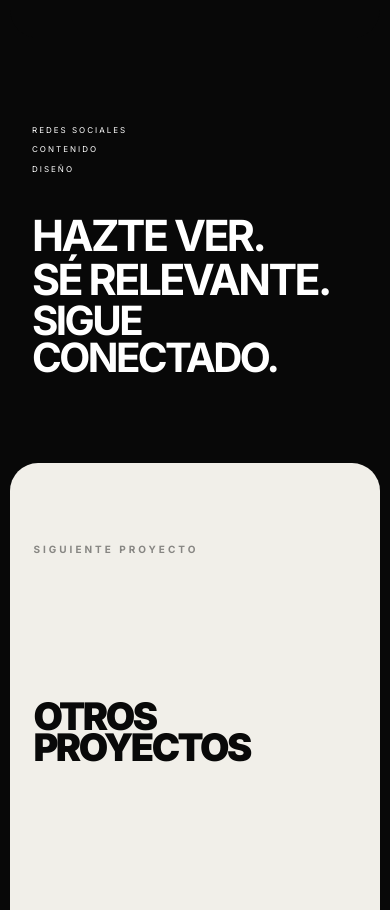
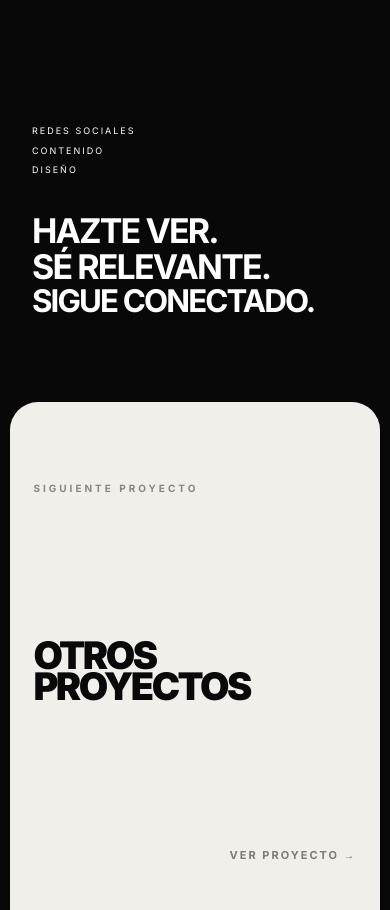
Before and after one commit to sebastiancalderon9/portfolio-sebastian, a React (Vite) app: page /project/gintracom in a window 390 px wide. Shown: the part 5740-6650 px from the top of the page. Built offline with nearby package versions, Linux system fonts and the light colour scheme.

Commit message:
Corrijo responsive en celulares de pantalla ancha

```diff
--- a/src/pages/Gintracom.css
+++ b/src/pages/Gintracom.css
@@ -659,3 +659,111 @@
   }
 
 }
+/* =========================================================
+   GINTRACOM — CIERRE RESPONSIVE DEFINITIVO 768
+========================================================= */
+
+@media (max-width: 768px) {
+
+  .gt-closing {
+    width: calc(100% - 20px) !important;
+    max-width: calc(100% - 20px) !important;
+
+    margin:
+      12px 10px !important;
+
+    padding:
+      75px 22px !important;
+
+    border-radius:
+      28px !important;
+
+    overflow:
+      hidden !important;
+
+    box-sizing:
+      border-box !important;
+  }
+
+
+
+  /* REDES SOCIALES / CONTENIDO / DISEÑO */
+
+  .gt-closing-labels {
+    width: 100% !important;
+
+    margin-bottom:
+      40px !important;
+
+    display: flex !important;
+
+    flex-direction: column !important;
+
+    align-items: flex-start !important;
+
+    gap: 8px !important;
+  }
+
+
+  .gt-closing-labels span {
+    display: block !important;
+
+    font-size:
+      9px !important;
+
+    line-height:
+      1.3 !important;
+
+    letter-spacing:
+      2px !important;
+
+    white-space:
+      normal !important;
+  }
+
+
+
+  /* HAZTE VER / SÉ RELEVANTE / SIGUE CONECTADO */
+
+  .gt-closing h2 {
+    width: 100% !important;
+    max-width: 100% !important;
+
+    display: flex !important;
+
+    flex-direction: column !important;
+
+    align-items: flex-start !important;
+
+    gap: 5px !important;
+
+    font-size:
+      clamp(34px, 8.5vw, 54px) !important;
+
+    line-height:
+      0.9 !important;
+
+    letter-spacing:
+      -0.055em !important;
+  }
+
+
+  .gt-closing h2 span,
+  .gt-closing h2 strong {
+    display: block !important;
+
+    width: 100% !important;
+
+    margin: 0 !important;
+
+    line-height:
+      0.9 !important;
+  }
+
+
+  .gt-closing h2 strong {
+    font-size:
+      0.92em !important;
+  }
+
+}
--- a/src/pages/SenorConstructor.css
+++ b/src/pages/SenorConstructor.css
@@ -966,3 +966,69 @@
   }
 
 }
+/* =========================================================
+   SEÑOR CONSTRUCTOR — RESPONSIVE DEFINITIVO 768
+========================================================= */
+
+@media (max-width: 768px) {
+
+  /* CREATIVIDAD QUE VENDE */
+
+  .sc-intro h2 {
+    width: 100% !important;
+    max-width: 100% !important;
+
+    font-size: clamp(38px, 9vw, 62px) !important;
+
+    line-height: 0.9 !important;
+
+    letter-spacing: -0.06em !important;
+
+    overflow: visible !important;
+  }
+
+
+  .sc-intro h2 span {
+    display: block !important;
+
+    width: 100% !important;
+    max-width: 100% !important;
+  }
+
+
+
+  /* PRODUCTO → CREATIVIDAD → PRUEBA → ESCALA */
+
+  .sc-strategy-title {
+    width: 100% !important;
+    max-width: 100% !important;
+
+    min-width: 0 !important;
+  }
+
+
+  .sc-strategy-title h2 {
+    width: 100% !important;
+    max-width: 100% !important;
+
+    font-size: clamp(40px, 9.5vw, 64px) !important;
+
+    line-height: 0.88 !important;
+
+    letter-spacing: -0.06em !important;
+
+    overflow: visible !important;
+
+    word-break: normal !important;
+  }
+
+
+  .sc-strategy-title h2 span {
+    display: block !important;
+
+    font-size: 0.78em !important;
+
+    line-height: 0.82 !important;
+  }
+
+}
```
